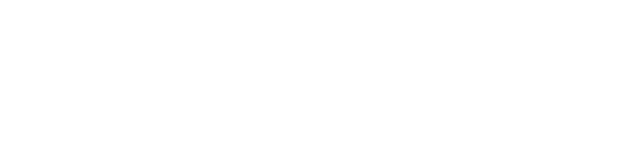
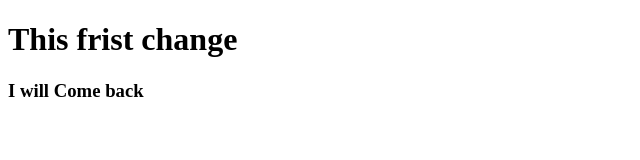
Before and after one commit to firozahmmed1/my-second-repo, a plain HTML site: page index.html in a window 1280 px wide. Shown: the whole page, without its empty margins (0-640 px from the left). Drawn offline with Linux system fonts and the light colour scheme.

Commit message:
Header change

```diff
--- a/index.html
+++ b/index.html
@@ -7,6 +7,7 @@
     <title>My Secoond Repo</title>
 </head>
 <body>
-
+    <h1>This frist change</h1>
+    <h3>I will Come back</h3>
 </body>
 </html>
```
